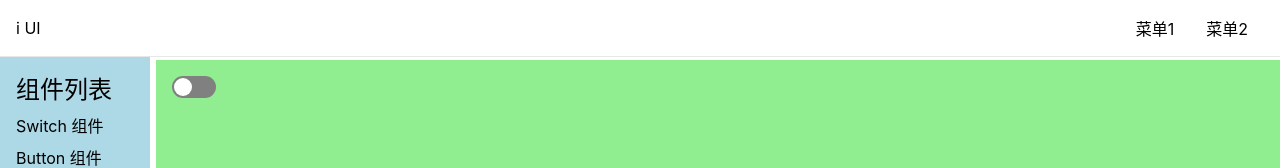
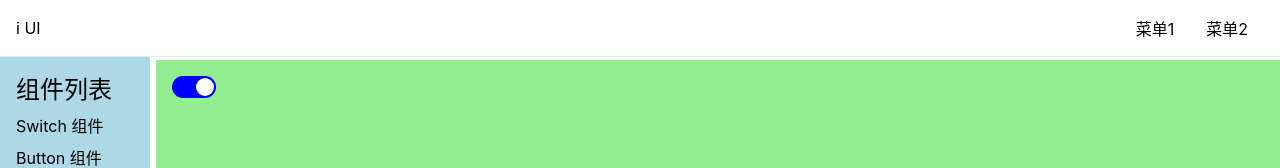
Before and after one commit to HXL1111/i-ui-store, a Vue app: page /#/doc/switch in a window 1280 px wide. Shown: the top 168 px of the page. Built offline with nearby package versions, Linux system fonts and the light colour scheme.

Commit message:
接受value和input事件

```diff
--- a/src/components/SwitchDemo.vue
+++ b/src/components/SwitchDemo.vue
@@ -1,14 +1,13 @@
 <template>
-  <Switch />
+  <Switch :value="value" @input="value = $event" />
 </template>
 
-<script lang="ts">
+<script lang="ts" setup>
+import { ref } from 'vue'
+// @ts-ignore
 import Switch from '../lib/Switch.vue'
-export default {
-  components: {
-    Switch,
-  },
-}
+
+const value = ref(true)
 </script>
 
 <style></style>
--- a/src/lib/Switch.vue
+++ b/src/lib/Switch.vue
@@ -1,15 +1,15 @@
 <template>
-  <button @click="toggle" :class="{ checked }"><span></span></button>
+  <button @click="toggle" :class="{ checked: value }"><span></span></button>
 </template>
 
 <script lang="ts" setup>
-import { ref } from 'vue'
-
-const checked = ref(false)
 const toggle = () => {
-  checked.value = !checked.value
-  console.log(checked.value)
+  emit('input', !props.value)
 }
+const props = defineProps({
+  value: Boolean,
+})
+const emit = defineEmits(['input'])
 </script>
 
 <style lang="scss" scoped>
```
